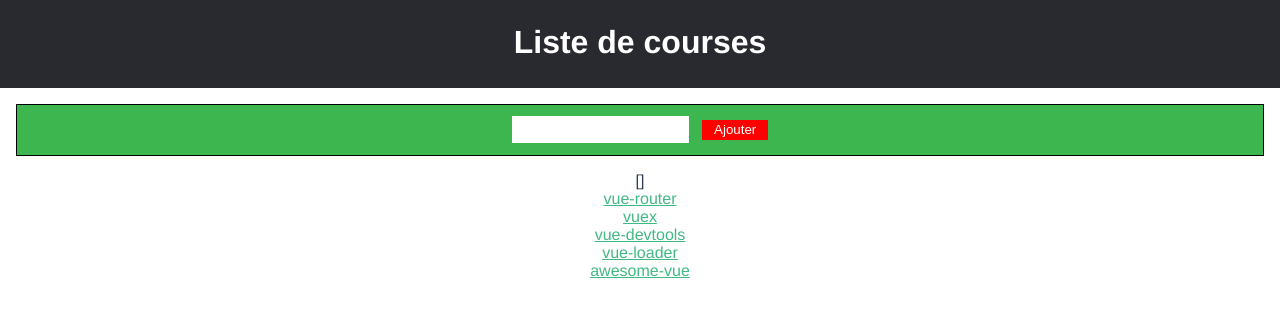
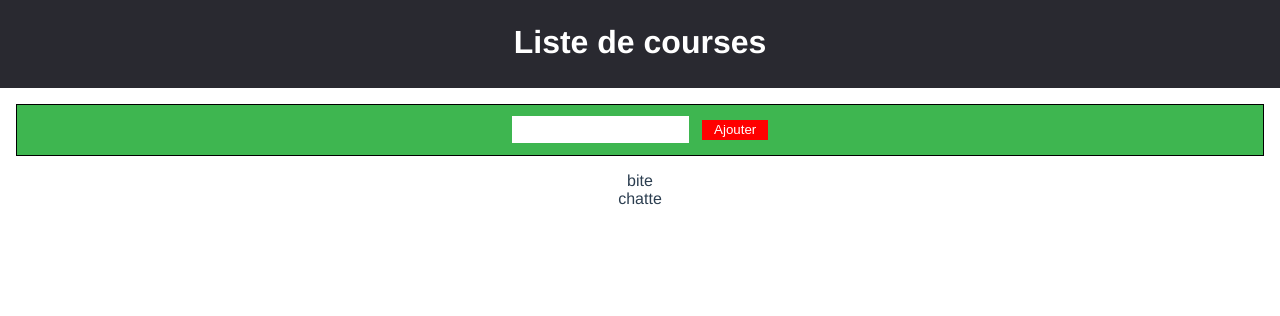
Before and after one commit to FleXoS666/vue-ListeCourses, a Vue app: page / in a window 1280 px wide. Shown: the top 316 px of the page. Built offline with nearby package versions, Linux system fonts and the light colour scheme.

Commit message:
creation boucle for pour recuperer la liste des elements ecrits en dur dans le tableau OK

```diff
--- a/src/App.vue
+++ b/src/App.vue
@@ -22,7 +22,7 @@ export default {
   data(){
     return{
       'title': "Liste de courses",
-      'itemsList': []
+      'itemsList': ["bite","chatte"]
     }
   },methods:{
     updateList(newItem){
--- a/src/components/ListeCourses.vue
+++ b/src/components/ListeCourses.vue
@@ -1,12 +1,10 @@
 <template>
   <div class="hello">
-   <p>{{ itemsList }}</p>
-    <ul>
-      <li><a href="https://router.vuejs.org" target="_blank" rel="noopener">vue-router</a></li>
-      <li><a href="https://vuex.vuejs.org" target="_blank" rel="noopener">vuex</a></li>
-      <li><a href="https://github.com/vuejs/vue-devtools#vue-devtools" target="_blank" rel="noopener">vue-devtools</a></li>
-      <li><a href="https://vue-loader.vuejs.org" target="_blank" rel="noopener">vue-loader</a></li>
-      <li><a href="https://github.com/vuejs/awesome-vue" target="_blank" rel="noopener">awesome-vue</a></li>
+
+    <ul >
+      <li v-for="(itemList,index) in itemsList" :key='index' :value="index">{{ itemList }}</li>
+      <li></li>
+      <li></li>
     </ul>
   </div>
 </template>
```
